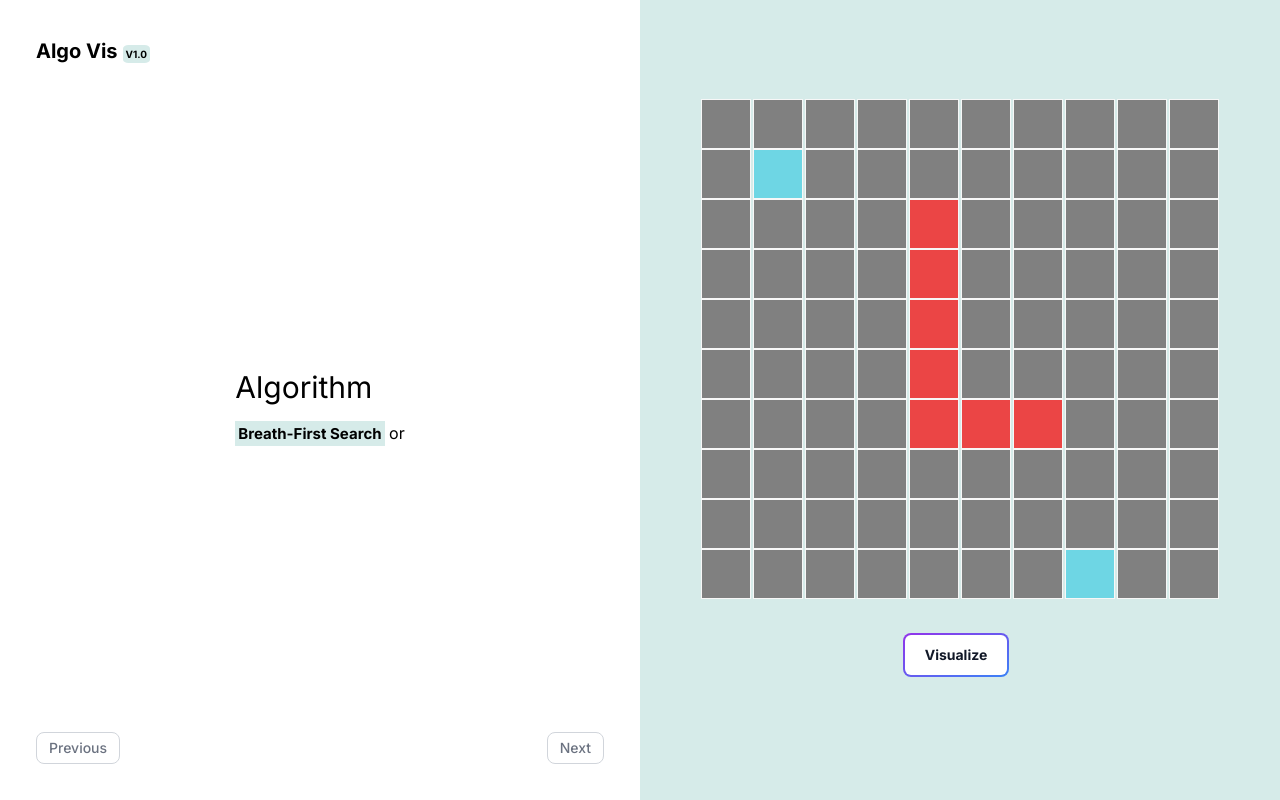
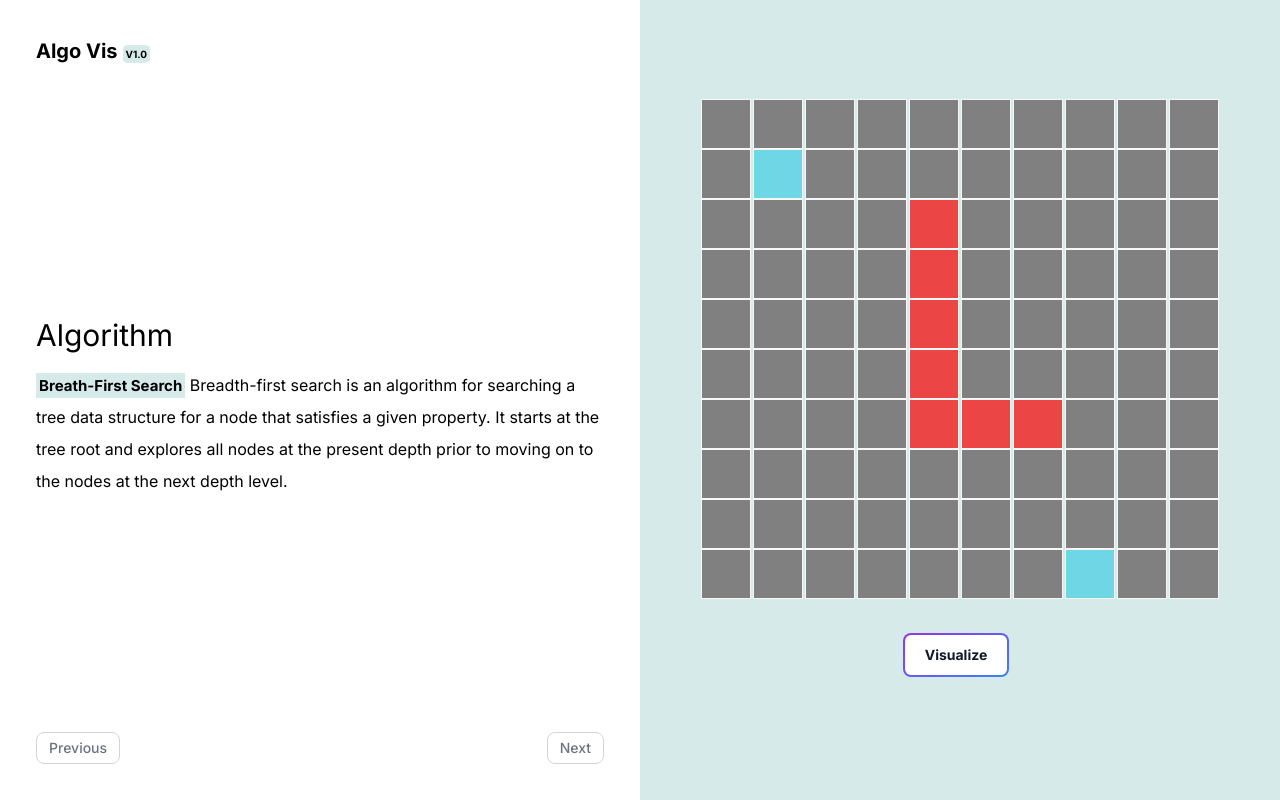
Before and after one commit to Raulj123/Algo_vis, a Next.js app: page /bfs in a window 1280 px wide. Built offline with nearby package versions, Linux system fonts and the light colour scheme.

Commit message:
feat: bfs

```diff
--- a/src/app/bfs/page.tsx
+++ b/src/app/bfs/page.tsx
@@ -9,12 +9,13 @@ export default function Home() {
         <section className="flex h-screen w-full flex-col justify-between p-9 lg:h-auto">
           <Wrapper>
             <div className="mx-auto">
+              <div className="leading-loose">
+              <h1 className="text-3xl py-4">Algorithm</h1>
 
-              <h1 className="text-3xl py-4">Algorithm</h1>
               <p>
-                <span className="algo font-bold">Breath-First Search</span> or
-
+                <span className="algo font-bold">Breath-First Search</span> Breadth-first search is an algorithm for searching a tree data structure for a node that satisfies a given property. It starts at the tree root and explores all nodes at the present depth prior to moving on to the nodes at the next depth level.
               </p>
+              </div>
             </div>
           </Wrapper>
         </section>
--- a/src/app/components/pathFinder.ts
+++ b/src/app/components/pathFinder.ts
@@ -102,7 +102,7 @@ class PathFinder {
 
     while(queue.length !=0){
       const [currR, currC] = queue.shift()!;
-
+      this.mark[currR][currC] = true;
       if (currR == this.endRow && currC == this.endCol) {
         break;
       }
@@ -114,7 +114,7 @@ class PathFinder {
         const newC: number = currC + dy;
 
         if(this.isValid(this.mark, newR, newC)){
-          this.mark[newR][newC] = true;
+
           queue.push([newR, newC]);
         }
       }
```
